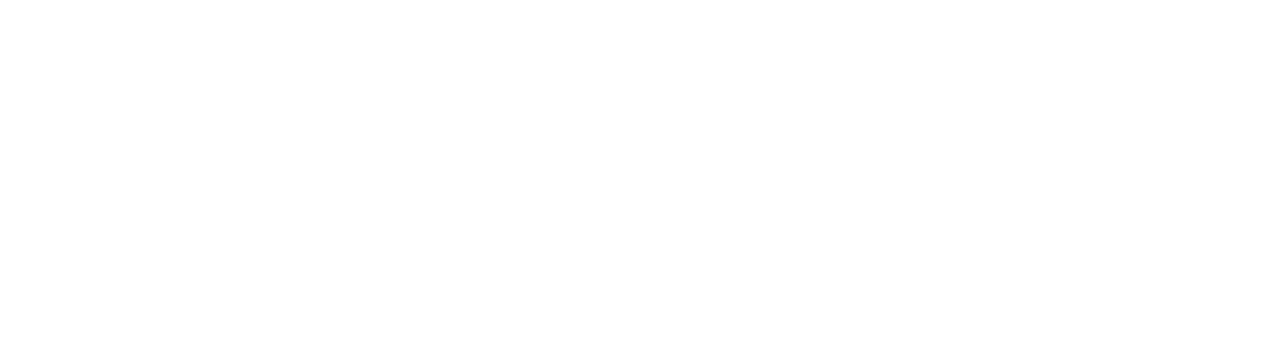
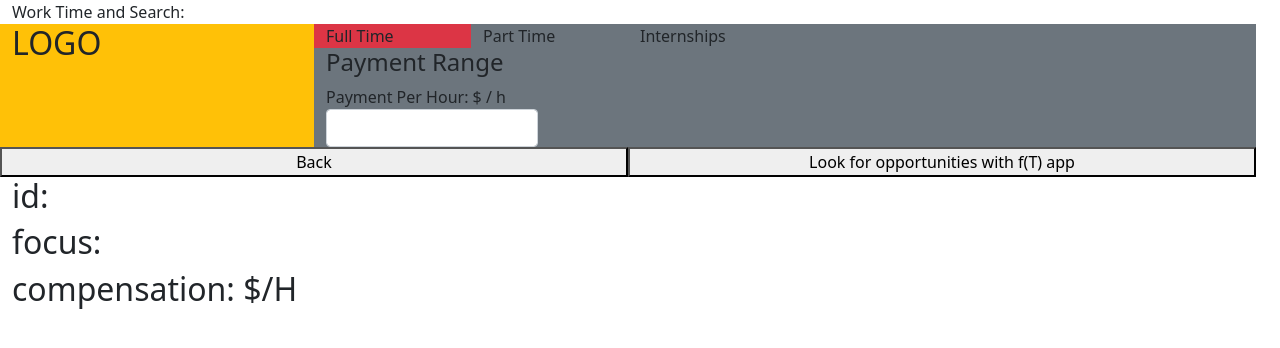
Before and after one commit to DevArKaDiA/flash_torre_app, a React (Create React App) app: page /jobTime in a window 1280 px wide. Shown: the top 348 px of the page. Built offline with nearby package versions, Linux system fonts and the light colour scheme.

Commit message:
Last code rage 8 hours

```diff
--- a/src/App.tsx
+++ b/src/App.tsx
@@ -16,6 +16,7 @@
 import Dialog from "./Components/dialog";
 import { connect } from "react-redux";
 import userState from "./interfaces/userState";
+import JobTime from "./Components/Screens/JobTime";
 
 
 class App extends React.Component{
@@ -40,6 +41,9 @@
           <Route path="/type">
             <DevType/>
           </Route>
+          <Route path="/jobTime">
+            <JobTime/>
+          </Route>
         </Switch>
       </Router>
     );
--- /dev/null
+++ b/src/Components/Screens/JobTime.tsx
@@ -0,0 +1,198 @@
+import axios from "axios";
+import { useState } from "react";
+import { useDispatch, useSelector } from "react-redux";
+import { useHistory } from "react-router-dom";
+import Dialog from "../dialog";
+import { setJobTime, setPaymentAmount } from "../store";
+
+interface skillRoleInterface {
+    "skill/role": {
+        'text': string,
+        'experience': "potential-to-develop"
+    }
+}
+
+interface compensationInterface {
+    "compensation" : {
+        "amount": number,
+        "currency": "USD$",
+        "periodicity": "hourly",
+        "scope": "with-compensation-only"
+    }
+}
+
+interface bestForInterface {
+    "bestfor": {
+        "username": string
+    }
+}
+
+interface jobTypeInterface{
+    "type": {
+        "code": string
+    }
+}
+
+interface statusInterface{
+    "status": {
+        "code": string
+    }
+}
+
+
+
+function JobTime(){
+    let JobTimeType = [
+        {'name': "Full Time", 'key': "full-time-employment"},
+        {'name': "Part Time", 'key': "part-time-employment"},
+        {'name': "Internships", 'key': "internships"},
+    ]
+
+
+    let storedJobTimeType = useSelector((state: any) => state.userReducer.jobTime);
+    let selectedStack = useSelector((state: any) => state.userReducer.stack);
+    let compensation = useSelector((state: any) => state.userReducer.compensation);
+    let [paymentAmount, setPaymentAmountstate] = useState<number>(compensation === undefined ? 0 : compensation);
+    let [jobTimeType, setJobTimeType] = useState<{'name':string, 'key': string}>(storedJobTimeType === undefined ? JobTimeType[0] : storedJobTimeType);
+
+    let [result, setResult] = useState<[]>([]);
+    const navigator = useHistory();
+    const dispatch = useDispatch();
+
+    function onClickHandle(e:any){
+        dispatch(setJobTime(jobTimeType.key))
+        dispatch(setPaymentAmount(paymentAmount));
+        console.log("SELECTED STACK: ", selectedStack)
+        let http = axios.create();
+        let payload: {'and': (
+            skillRoleInterface
+            |compensationInterface
+            |jobTypeInterface
+            |statusInterface)[]} = {
+            'and': []
+        }
+
+        let jobType: jobTypeInterface = {
+            "type": {
+                "code": jobTimeType.key
+            }
+        }
+
+        payload.and.push(jobType)
+
+        let compensation: compensationInterface = {
+            "compensation" : {
+                "amount": paymentAmount,
+                "currency": "USD$",
+                "periodicity": "hourly",
+                "scope": "with-compensation-only"
+            }
+        }
+
+        payload.and.push(compensation);
+
+        let status: statusInterface = {
+            "status": {
+                code:"open"
+            }
+        }
+
+
+        payload.and.push(status);
+
+        selectedStack.forEach((element:string) => {
+            let newSkill: skillRoleInterface = {
+                "skill/role" : {
+                    "text": element,
+                    "experience": "potential-to-develop"
+
+                }
+            }
+            payload.and.push(newSkill);
+        });
+
+        let corsProxy = "https://cors-anywhere.herokuapp.com/"
+        http.post(
+            'https://search.torre.co/opportunities/_search/?size=50&aggregate=1',
+            payload
+            ).then((response:any) => {
+                console.log(response.data);
+                setResult(response.data.results);
+            });
+
+    }
+
+    return(
+        <div className="container-fluid">
+            <div className="row">
+                <div className="row">
+                    <div>
+                        Work Time and Search:
+                    </div>
+                    <div className="col-3 bg-warning">
+                        <h2>LOGO</h2>
+                    </div>
+                    <div className="col-9 bg-secondary">
+                        <div className="row">
+                            <div className="col-6">
+                                <div className="row">
+                                    {JobTimeType.map((i)=>{
+                                        let isSelected = jobTimeType.key == i.key ? ' bg-danger' : '';
+                                        return(
+                                            <div className={'col-4 ' + isSelected}>
+                                                <div onClick={()=> setJobTimeType(i)}>{i.name}</div>
+                                            </div>
+                                        );
+                                    })}
+                                </div>
+                            </div>
+                        </div>
+                        <div className="row">
+                            <h4>Payment Range</h4>
+                            <div className="col-3">
+                                <form className="form-inline">
+                                    <div className="form-group">
+                                        <label htmlFor="payment">Payment Per Hour: $ / h</label>
+                                        <input className="form-control" onChange={(e) => {
+                                            setPaymentAmountstate(parseInt(e.currentTarget.value));
+                                            dispatch(setPaymentAmount(parseInt(e.currentTarget.value)));
+                                        }} type="number" name="" id="payment" />
+                                    </div>
+                                </form>
+                            </div>
+                        </div>
+                    </div>
+                </div>
+                <div className="row">
+                    <button onClick={()=>{
+                        navigator.push('/type')
+                    }} className="col">Back</button>
+                    <button onClick={(e)=>{onClickHandle(e)}} className="col">Look for opportunities with f(T) app</button>
+                </div>
+            </div>
+            <div className="row">
+                {
+                    result.map((r:any) => {
+
+                        const Job = (props:any) => {
+                            return(
+                                <div className="card col-1">
+                                    <div className="card-header">
+                                        <p>{props.name}</p>
+                                        <a href={"https://torre.co/jobs/" + props.code}>Read More</a>
+                                    </div>
+                                </div>
+                            );
+                        }
+
+                        return(<Job name={r.objective} code={r.id}/>)
+
+                    })
+                }
+            </div>
+            <Dialog/>
+        </div>
+    );
+}
+
+export default JobTime;
--- a/src/Components/Screens/Skills.tsx
+++ b/src/Components/Screens/Skills.tsx
@@ -21,26 +21,9 @@
 
 interface skill {
     name:string,
-    ico?:string
+    ico?:string,
 }
 
-function Skill(props:skill){
-    const dispatch = useDispatch();
-    let stack = useSelector((state: any) => state.userReducer.stack);
-    return(
-        <div onClick={() => {
-            if(stack.includes(props.name)){
-                dispatch(removeStackLenguaje(props.name));
-            }else{
-                dispatch(addStackLenguaje(props.name));
-            }
-        }} className="col-3">
-            {
-                props.ico != undefined ? <i className={'devicon-'+ props.ico}></i> : <p>{props.name}</p>
-            }
-        </div>
-    );
-}
 
 
 function SkillsSection(){
@@ -50,7 +33,36 @@
 function SkillsScreen(){
     let history = useHistory();
     let genome:Genoma = useSelector((state: any) => state.userReducer.genoma);
+    let stack = useSelector((state: any) => state.userReducer.stack);
+    let [skillsSelected, setSkillsSelected] = useState<string[]>(stack);
 
+    const dispatch = useDispatch();
+
+    function Skill(props:skill){
+        let isSelected = skillsSelected.includes(props.name) ? 'bg-danger' : '';
+        let className = 'devicon-'+ props.ico;
+
+        return(
+            <div onClick={()=> onClickSkill(props)} className={'col-3 ' + isSelected}>
+                {
+                    props.ico != undefined ? <i className={className}></i> : ''
+
+                }
+                <p>{props.name}</p>
+            </div>
+        );
+    }
+
+
+    let onClickSkill = (props:any) => {
+        if(stack.includes(props.name)){
+            setSkillsSelected(skillsSelected.filter((i)=> i != props.name));
+            dispatch(removeStackLenguaje(props.name));
+        }else{
+            setSkillsSelected(skillsSelected.concat(props.name));
+            dispatch(addStackLenguaje(props.name));
+        }
+    }
 
     if(genome == undefined){
         history.push('/')
@@ -70,7 +82,7 @@
         posibleIcons = posibleIcons.sort((pi1, pi2) => pi1.name.length - pi2.name.length)
         let skillobj: skill = {
             name: s.name,
-            ico: posibleIcons[0] != undefined ? posibleIcons[0].name + '-' + posibleIcons[0].versions.font[0] : undefined,
+            ico: posibleIcons[0] != undefined ? posibleIcons[0].name + '-' + posibleIcons[0].versions.font[0] : undefined
         }
         return({'icon': Skill(skillobj)});
     });
--- a/src/Components/dialog.tsx
+++ b/src/Components/dialog.tsx
@@ -5,6 +5,8 @@
     return(
       <div>
         <h2>id: {props.username}</h2>
+        <h2>focus: {props.stackFocus}</h2>
+        <h2>compensation: {props.compensation}$/H</h2>
         <ul>
           {props.stack.map((s:any)=> <li itemType="square" >{s}</li>)}
         </ul>
@@ -14,7 +16,12 @@
 
 function mapStateToProps(state:any){
     console.log("mapStateToProps",state.userReducer.userid)
-    return { username: state.userReducer.userid, stack: state.userReducer.stack};
+    return { username: state.userReducer.userid,
+      stack: state.userReducer.stack,
+      stackFocus: state.userReducer.stackFocus,
+      jobTime: state.userReducer.jobTime,
+      compensation: state.userReducer.compensation,
+    };
 };
 
 const Dialog = connect(mapStateToProps)(DialogConnected);
--- a/src/Components/store.ts
+++ b/src/Components/store.ts
@@ -1,9 +1,5 @@
-import { AnyAction, configureStore } from '@reduxjs/toolkit'
+import { configureStore } from '@reduxjs/toolkit'
 
-
-
-import Genoma from '../interfaces/Genoma'
-import userAction from '../interfaces/userAction'
 import userState from '../interfaces/userState'
 
 
@@ -14,7 +10,9 @@
 const REMOVE_LENGUAJE = 'REMOVE-LENGUAJE';
 const SET_LENGUAJES = "SET-LENGUAJES";
 
-const SET_STACK = 'SET-STACK'
+const SET_STACK = 'SET-STACK';
+const SET_JOB_TIME = 'SET-JOB-TIME';
+const SET_PAYMENT_AMOUNT = "SET-PAYMENT-AMOUNT";
 
 
 const userstate: userState = {
@@ -30,7 +28,7 @@
     case ADD_LENGUAJE:
       return { ...state, stack: state.stack.concat(action.payload)}
     case REMOVE_LENGUAJE:
-      let pos = state.stack.findIndex((e) => e == action.payload);
+      let pos = state.stack.findIndex((e) => e === action.payload);
       return {
         ...state,
         stack: [
@@ -45,6 +43,10 @@
       return { ...state}
     case SET_STACK:
       return {...state, stackFocus: action.payload}
+    case SET_JOB_TIME:
+      return {...state, jobTime: action.payload}
+    case SET_PAYMENT_AMOUNT:
+      return {...state, compensation: action.payload}
     default:
       return(state);
   }
@@ -75,6 +77,13 @@
   return { type: SET_STACK, payload: key};
 }
 
+export function setJobTime(key:string) : any {
+  return { type: SET_JOB_TIME, payload: key};
+}
+
+export function setPaymentAmount(quantity:number) : any {
+  return { type: SET_PAYMENT_AMOUNT, payload: quantity};
+}
 const store = configureStore({
   reducer: {
     userReducer
@@ -82,7 +91,7 @@
 })
 
 
-store.subscribe(() => {console.log(store.getState())})
+// store.subscribe(() => {console.log(store.getState())})
 // store.dispatch({ type: 'counter/incremented' })
 // store.dispatch({ type: 'counter/incremented' })
 // store.dispatch({ type: 'counter/set', payload: 10 })
--- a/src/interfaces/userState.ts
+++ b/src/interfaces/userState.ts
@@ -5,4 +5,6 @@
     userid?: string,
     stack: Array<string>,
     stackFocus?: string
+    jobTime?:string
+    paymentAmount?: string
 }
```
Also changed, not shown: src/Components/Screens/DevType.tsx (+8 -4 lines), src/Components/Screens/Welcome.tsx (+5 -5 lines).
